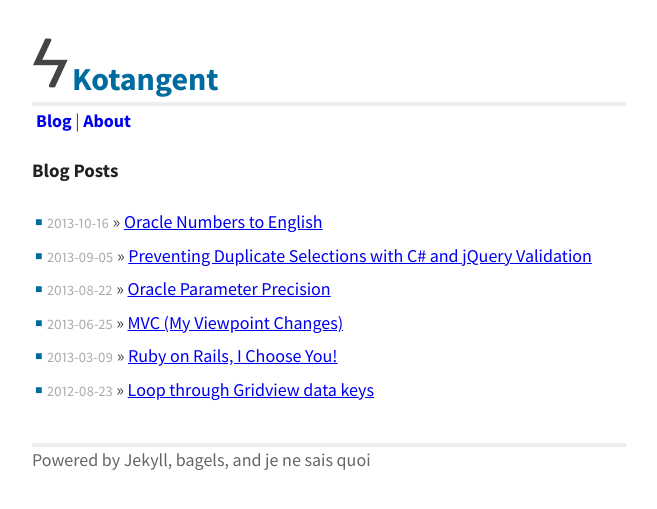
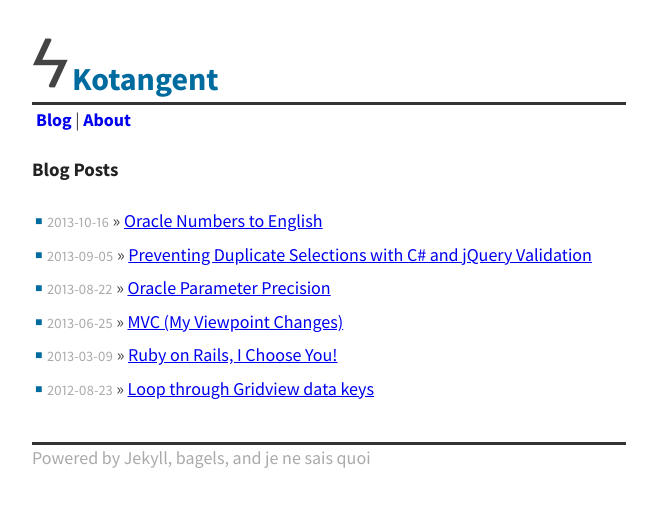
Before and after one commit to briankoser/kotangent-jekyll, a Jekyll site: the page built from index.html, in a window 1280 px wide. Shown: the top 509 px of the page, without its empty margins (311-968 px from the left). Built offline with Jekyll 4.4.1, drawn with Linux system fonts in a browser that asks for light colours; Markdown is read by kramdown in place of the engine named in the settings.

Commit message:
Refactor top border style into class

```diff
--- a/_layouts/default.html
+++ b/_layouts/default.html
@@ -16,7 +16,7 @@
     <header>
         <span class="logo">ϟ</span>
         <h1 class="site-title"><a href="/">{{ site.name }}</a></h1>
-        <nav>
+        <nav class="top-border">
             <a href="/blog/">Blog</a> | <a href="/about/">About</a>
         </nav>
     </header>
@@ -25,7 +25,7 @@
         {{ content }}
     </main>
 
-    <footer>
+    <footer class="top-border">
         <small>Powered by Jekyll, bagels, and je ne sais quoi</small>
     </footer>
 </body>
--- a/css/main.css
+++ b/css/main.css
@@ -36,7 +36,6 @@ hr,
 }
 
 header nav {
-    border-top: 4px solid #eee;
     padding: 2px 4px;
 }
 
@@ -346,6 +345,10 @@ hr {
   color: #fff;
 }
 
+.top-border {
+    border-top: 3px solid #333;
+}
+
 .uppercase {
     -webkit-font-feature-settings: 'lnum' 1;
        -moz-font-feature-settings: 'lnum' 1;
@@ -360,8 +363,7 @@ hr {
 
 /* Working... */
 footer {
-  color: #666;
-  border-top: 4px solid #eee;
+  color: #aaa;
   margin-top: 2em;
   overflow: hidden;
 }
```
